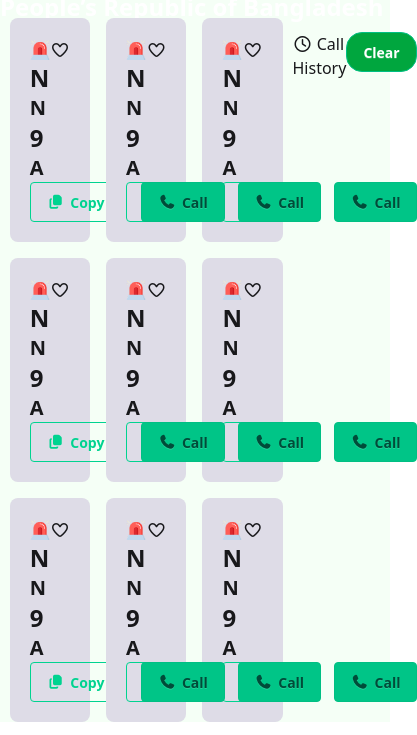
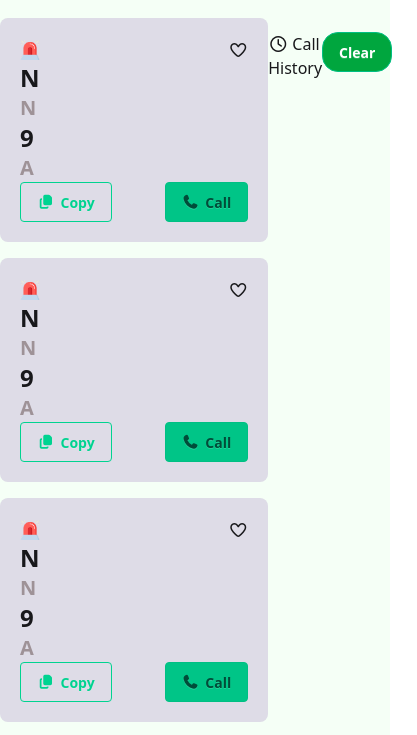
Before and after one commit to Mahadi9990/B12-A5-Emergency-Hotline, a plain HTML site: page index.html in a window 390 px wide. Shown: the part 518-1253 px from the top of the page, 417 px wide, since content can reach past the window. Drawn offline with nearby package versions, Linux system fonts and the light colour scheme.

Commit message:
cm  fully responsive

```diff
--- a/index.html
+++ b/index.html
@@ -30,10 +30,10 @@
         <div class="text-white flex flex-col gap-3 justify-center items-center h-[350px] bg-[#006747] bg-gradient-to-r from-[#013223] via-[#006747] to-[#013223]">
             <img src="assets/logo.png" alt="">
             <h1 class="font-bold text-4xl">Emergency Service Directory</h1>
-            <p class="font-semibold text-2xl">Government Emergency Services at Your Fingertip – A Project by  Government of the People’s Republic of Bangladesh</p>
+            <p class="font-semibold sm:text-sm md:text-xl lg:text-2xl">Government Emergency Services at Your Fingertip – A Project by  Government of the People’s Republic of Bangladesh</p>
         </div>
-        <div class="flex justify-between align-baseline">
-            <div class="mt-9 grid_area gap-4 grid grid-cols-3  grid-rows-3 mx-auto w-[70%]" >
+        <div class="flex sm:flex-col md:flex-row justify-between align-baseline md:items-baseline sm:items-center">
+            <div class="mt-9 grid_area gap-4 grid md:grid-cols-1 md:grid-rows-1 lg:grid-cols-3   lg:grid-rows-3 mx-auto w-[70%]" >
                 <div class="bg-[#dedce7] rounded-lg p-5">
                     <div class="flex justify-between items-center">
                         <div id="image" class="w-[20px] h-[20px]">
@@ -45,9 +45,9 @@
                     </div>
                     <div class="">
                         <h1 class="text-2xl font-semibold">N</h1>
-                        <p class="text-xl font-semibold">N</p>
+                        <p class="text-xl font-semibold text-[#9e9297]">N</p>
                         <h2 class="text-2xl font-semibold">9</h2>
-                        <p class="text-xl font-semibold">A</p>
+                        <p class="text-xl font-semibold text-[#9e9297]">A</p>
                     </div>
                     <div class="flex justify-between items-center gap-5">
                       <button class="btn btn-outline btn-success"><i class="fa-solid fa-copy"></i> Copy</button>
@@ -65,9 +65,9 @@
                     </div>
                     <div class="">
                         <h1 class="text-2xl font-semibold">N</h1>
-                        <p class="text-xl font-semibold">N</p>
+                        <p class="text-xl font-semibold text-[#9e9297]">N</p>
                         <h2 class="text-2xl font-semibold">9</h2>
-                        <p class="text-xl font-semibold">A</p>
+                        <p class="text-xl font-semibold text-[#9e9297]">A</p>
                     </div>
                     <div class="flex justify-between items-center gap-5">
                       <button class="btn btn-outline btn-success"><i class="fa-solid fa-copy"></i> Copy</button>
@@ -85,9 +85,9 @@
                     </div>
                     <div class="">
                         <h1 class="text-2xl font-semibold">N</h1>
-                        <p class="text-xl font-semibold">N</p>
+                        <p class="text-xl font-semibold text-[#9e9297]">N</p>
                         <h2 class="text-2xl font-semibold">9</h2>
-                        <p class="text-xl font-semibold">A</p>
+                        <p class="text-xl font-semibold text-[#9e9297]">A</p>
                     </div>
                     <div class="flex justify-between items-center gap-5">
                       <button class="btn btn-outline btn-success"><i class="fa-solid fa-copy"></i> Copy</button>
@@ -105,9 +105,9 @@
                     </div>
                     <div class="">
                         <h1 class="text-2xl font-semibold">N</h1>
-                        <p class="text-xl font-semibold">N</p>
+                        <p class="text-xl font-semibold text-[#9e9297]">N</p>
                         <h2 class="text-2xl font-semibold">9</h2>
-                        <p class="text-xl font-semibold">A</p>
+                        <p class="text-xl font-semibold text-[#9e9297]">A</p>
                     </div>
                     <div class="flex justify-between items-center gap-5">
                       <button class="btn btn-outline btn-success"><i class="fa-solid fa-copy"></i> Copy</button>
@@ -125,9 +125,9 @@
                     </div>
                     <div class="">
                         <h1 class="text-2xl font-semibold">N</h1>
-                        <p class="text-xl font-semibold">N</p>
+                        <p class="text-xl font-semibold text-[#9e9297]">N</p>
                         <h2 class="text-2xl font-semibold">9</h2>
-                        <p class="text-xl font-semibold">A</p>
+                        <p class="text-xl font-semibold text-[#9e9297]">A</p>
                     </div>
                     <div class="flex justify-between items-center gap-5">
                       <button class="btn btn-outline btn-success"><i class="fa-solid fa-copy"></i> Copy</button>
@@ -145,9 +145,9 @@
                     </div>
                     <div class="">
                         <h1 class="text-2xl font-semibold">N</h1>
-                        <p class="text-xl font-semibold">N</p>
+                        <p class="text-xl font-semibold text-[#9e9297]">N</p>
                         <h2 class="text-2xl font-semibold">9</h2>
-                        <p class="text-xl font-semibold">A</p>
+                        <p class="text-xl font-semibold text-[#9e9297]">A</p>
                     </div>
                     <div class="flex justify-between items-center gap-5">
                       <button class="btn btn-outline btn-success"><i class="fa-solid fa-copy"></i> Copy</button>
@@ -165,9 +165,9 @@
                     </div>
                     <div class="">
                         <h1 class="text-2xl font-semibold">N</h1>
-                        <p class="text-xl font-semibold">N</p>
+                        <p class="text-xl font-semibold text-[#9e9297]">N</p>
                         <h2 class="text-2xl font-semibold">9</h2>
-                        <p class="text-xl font-semibold">A</p>
+                        <p class="text-xl font-semibold text-[#9e9297]">A</p>
                     </div>
                     <div class="flex justify-between items-center gap-5">
                       <button class="btn btn-outline btn-success"><i class="fa-solid fa-copy"></i> Copy</button>
@@ -185,9 +185,9 @@
                     </div>
                     <div class="">
                         <h1 class="text-2xl font-semibold">N</h1>
-                        <p class="text-xl font-semibold">N</p>
+                        <p class="text-xl font-semibold text-[#9e9297]">N</p>
                         <h2 class="text-2xl font-semibold">9</h2>
-                        <p class="text-xl font-semibold">A</p>
+                        <p class="text-xl font-semibold text-[#9e9297]">A</p>
                     </div>
                     <div class="flex justify-between items-center gap-5">
                       <button class="btn btn-outline btn-success"><i class="fa-solid fa-copy"></i> Copy</button>
@@ -205,9 +205,9 @@
                     </div>
                     <div class="">
                         <h1 class="text-2xl font-semibold">N</h1>
-                        <p class="text-xl font-semibold">N</p>
+                        <p class="text-xl font-semibold text-[#9e9297]">N</p>
                         <h2 class="text-2xl font-semibold">9</h2>
-                        <p class="text-xl font-semibold">A</p>
+                        <p class="text-xl font-semibold text-[#9e9297]">A</p>
                     </div>
                     <div class="flex justify-between items-center gap-5">
                       <button class="btn btn-outline btn-success"><i class="fa-solid fa-copy"></i> Copy</button>
@@ -215,10 +215,11 @@
                     </div>
                 </div>
             </div>
-            <div class="clear_section w-[25%] flex justify-between  align-baseline mt-[50px]">
+            <div class="clear_section w-[25%] flex justify-between  align-baseline mt-[50px] mr-[20px]">
                 <h1><i class="fa-regular fa-clock"></i> Call History</h1>
                 <button class="btn btn-active btn-success rounded-2xl bg-[#00a63e] text-white">Clear</button>
             </div>
+            .
         </div>
     </main>
   </body>
```
